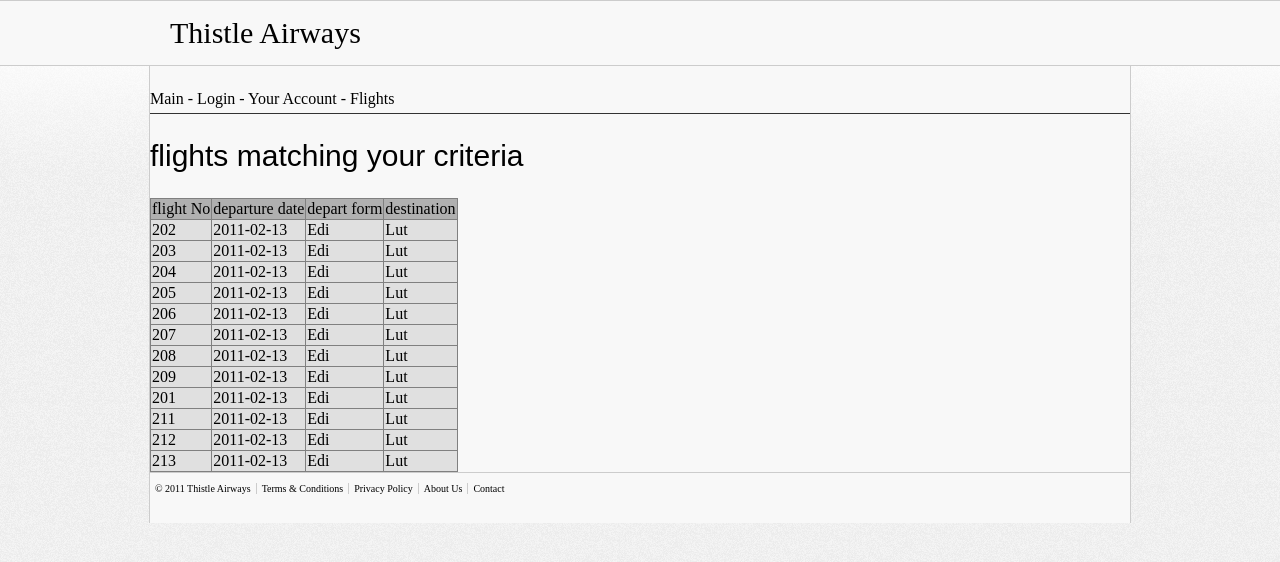
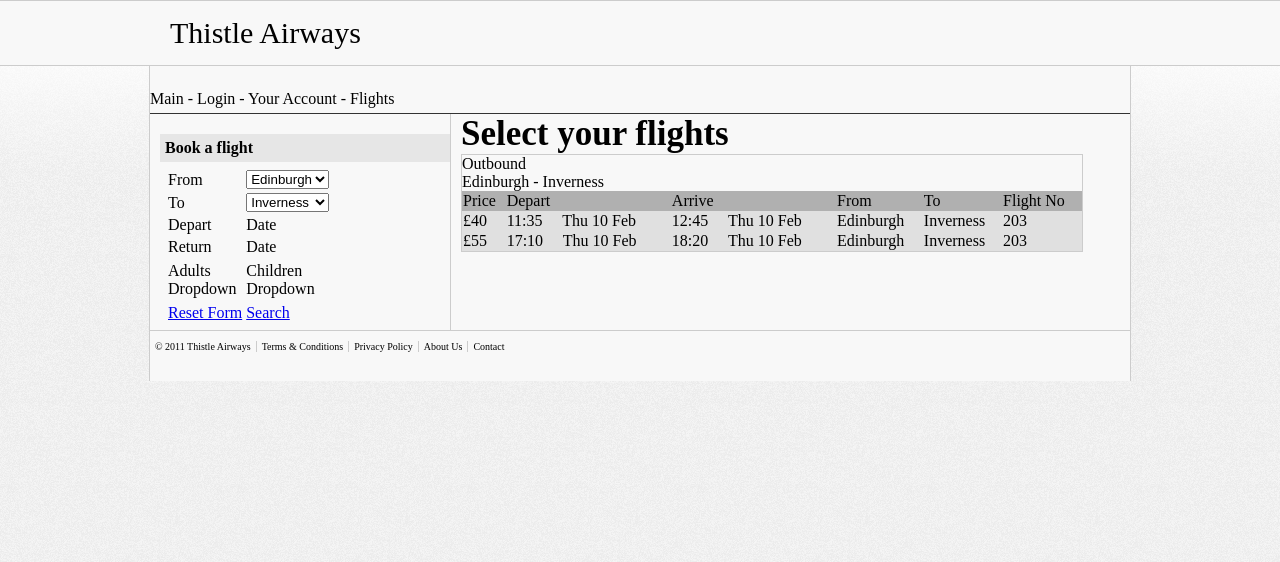
Before and after one commit to thistle-airways/prototype, a PHP site: page /index.php?page=flights in a window 1280 px wide. Shown: the top 562 px of the page. Run offline with PHP 8.4, Linux system fonts and the light colour scheme.

Commit message:
Cleaned up JS routing. Modified dropdown() to support default entry. Included left-column in flights.php. Started reworking flights.php in imitation of commercial airline websites.

```diff
--- a/front_end/assets/style/style.css
+++ b/front_end/assets/style/style.css
@@ -86,11 +86,14 @@ padding-bottom:5px;
 	width: 300px;
 	border-right:1px solid #ccc;
 	padding-top:20px;
+	margin-right:10px;
 }
 
 .content-body {
 	float:left;
-	padding:20px 0px 0px 10px;
+	padding-top:20px;
+	word-wrap:normal;
+	width:660px;
 }
 
 #flight-search {
@@ -106,20 +109,34 @@ padding-bottom:5px;
 
 #search-table {
 	padding:5px;
-	}
+}
 
 #displayFlights {
 	border-spacing: 0px;
 	border-collapse: collapse;
-	background-color:#E0E0E0 ;
-}
-
-#displayFlights th{
-background: #B0B0B0;
-font-weight: normal;
+	background-color:#E0E0E0;
+	width:620px;
 }
 
 #displayFlights tr:hover { background-color: #B0B0B0; }
+
+#displayFlights .row-title
+{
+font-weight: normal;
+background: #B0B0B0;
+}
+
+
+
+#outbound {
+}
+
+#outbound .flights {
+}
+
+#outbound .flights.title {
+	font-weight: bold;
+}
 
 #flightData
 {
@@ -128,8 +145,14 @@ font-weight: normal;
 	text-align:right;
 	background-color:#D8D8D8   ;
 }
-#flightData th
-{
-font-weight: normal;
-background: #B0B0B0;
+
+.page-title {
+	font-weight:bold;
+	font-size:35;
 }
+
+div.results-box {
+	float:left;
+	border:1px solid #ccc;
+	border-spacing:3px;
+}
--- a/front_end/config/definitions.inc.php
+++ b/front_end/config/definitions.inc.php
@@ -1,5 +1,5 @@
 <?php
 define ("SITE_NAME", "Thistle Airways");
 
-$destinations = array('Edinburgh', 'Glasgow', 'Aberdeen', 'Inverness');
+$destinations = array('', 'Edinburgh', 'Glasgow', 'Aberdeen', 'Inverness');
 ?>
--- a/front_end/config/functions.inc.php
+++ b/front_end/config/functions.inc.php
@@ -1,9 +1,10 @@
 <?php
 
-function dropdown($entries) {
-	echo '<select>';
-	for ($i = 0; $i < count($entries); $i++) { ?>
-		<option><?php echo $entries[$i]; ?></option>
+function dropdown($entries, $default) {
+	echo "<select>";
+	for ($i = 0; $i < count($entries); $i++) {
+		if ($entries[$i] == $default) { ?><option selected><?php } else { ?><option><?php }
+		echo $entries[$i]; ?></option>
 	<?php	}
 	echo '</select>';
 }
--- a/front_end/config/layout.inc.php
+++ b/front_end/config/layout.inc.php
@@ -2,9 +2,9 @@
 	<div id="page-inner">
         <div id="top-bar">
            <div id="page-title">Thistle Airways</div>
+
         </div>
         <div id="wrapper">
-
             <?php //Always include page title ?>
             <div id="header">
                 <?php include 'pages/header.php';?>
@@ -18,7 +18,7 @@
             elseif ($page == 'details') {?><div id="<?php echo $page; ?>"><?php include 'pages/details.php'; ?></div><?php }
             elseif ($page == 'confirmation') {?><div id="<?php echo $page; ?>"><?php include 'pages/confirmation.php'; ?></div><?php }
             elseif ($page == 'flights') {?><div id="<?php echo $page; ?>"><?php include 'pages/flights.php'; ?></div><?php }
-            elseif ($page == 'selectedFlight') {?><div id="<?php echo $page; ?>"><?php include 'pages/selectedFlight.php'; ?></div><?php }
+            elseif ($page == 'flight-details') {?><div id="<?php echo $page; ?>"><?php include 'pages/selectedFlight.php'; ?></div><?php }
             elseif ($page == 'bookingInfo') {?><div id="<?php echo $page; ?>"><?php include 'pages/bookingInfo.php'; ?></div><?php }
 
             //Else show page not found error
--- a/front_end/index.php
+++ b/front_end/index.php
@@ -1,14 +1,10 @@
 <script type="text/javascript">
 function select(key, type)
 {
-
-	if(type=='1')
+	if(type == '1')
 	{
-		window.location = "selectedFlight.html";
-
+		window.location = "flight-details.html";
 	}
-
-
 }
 </script>
 
@@ -18,8 +14,6 @@ function select(key, type)
 <?php
 //Determine page requested as parsed by .htaccess (if directory root, $page = 'index')
 $page = (isset($_GET['page']))? $_GET['page'] : 'index';
-$flightNo = (isset($_GET['flightNo']))? $_GET['flightNo'] : 'error';
-
 ?>
 <head>
     <?php
--- a/front_end/pages/flights.php
+++ b/front_end/pages/flights.php
@@ -1,21 +1,35 @@
+<div class="left-column">
+	<div id="flight-search">
+		<p class="search-heading">Book a flight</p>
 
-<div id="fsearch"><h2>flights matching your criteria </h4></div>
+		<!--Search fields populated from available destinations in DB -->
+		<table id="search-table">
+			<tr class="from"><td>From</td><td><?php dropdown($destinations, 'Edinburgh'); ?></td></tr>
+			<tr class="to"><td>To</td><td><?php dropdown($destinations, 'Inverness'); ?></td></tr>
+			<tr class="depart"><td>Depart</td><td>Date</td></tr>
+			<tr class="return"><td>Return</td><td>Date</td></tr>
+			<tr class="space" />
+			<tr class="people"><td>Adults<br />Dropdown</td><td>Children<br />Dropdown</td></tr>
+			<tr class="space" />
+			<tr class="actions"><td><a href="reset">Reset Form</a></td><td><a href="flights.html">Search</a></td></tr>
+		</table>
+	</div>
+</div>
 
 
-<table id="displayFlights" border=1>
-<tr><th>flight No</th><th>departure date</th><th>depart form</th><th>destination</th></tr>
-<tr><td onClick="select(1,1);">202</td><td>2011-02-13</td><td>Edi</td><td>Lut</td></tr>
-<tr><td>203</td><td>2011-02-13</td><td>Edi</td><td>Lut</td></tr>
-<tr><td>204</td><td>2011-02-13</td><td>Edi</td><td>Lut</td></tr>
-<tr><td>205</td><td>2011-02-13</td><td>Edi</td><td>Lut</td></tr>
-<tr><td>206</td><td>2011-02-13</td><td>Edi</td><td>Lut</td></tr>
-<tr><td>207</td><td>2011-02-13</td><td>Edi</td><td>Lut</td></tr>
-<tr><td>208</td><td>2011-02-13</td><td>Edi</td><td>Lut</td></tr>
-<tr><td>209</td><td>2011-02-13</td><td>Edi</td><td>Lut</td></tr>
-<tr><td>201</td><td>2011-02-13</td><td>Edi</td><td>Lut</td></tr>
-<tr><td>211</td><td>2011-02-13</td><td>Edi</td><td>Lut</td></tr>
-<tr><td>212</td><td>2011-02-13</td><td>Edi</td><td>Lut</td></tr>
-<tr><td>213</td><td>2011-02-13</td><td>Edi</td><td>Lut</td></tr>
+<p class="page-title">Select your flights</p>
+<div class="results-box outbound">
+    <div class="heading">
+        <p class = "flights title">Outbound</p>
+        <p class = "flights subtitle">Edinburgh - Inverness</p>
+    </div>
+    <div class="results">
 
 
-</table>
+        <table id="displayFlights" class="outbound">
+        <tr class="row-title"><td>Price</td><td>Depart</td><td>Arrive</td><td>From</td><td>To</td><td>Flight No</td></tr>
+        <tr onClick="select(1,1);"><td>£40<br /><!--<input type="radio" name="select" value="203@100211" />--><td>11:35 &nbsp; &nbsp; Thu 10 Feb</td><td>12:45 &nbsp; &nbsp; Thu 10 Feb</td><td>Edinburgh</td><td>Inverness</td><td>203</td></tr>
+<tr onClick="select(1,1);"><td>£55<br /><!--<input type="radio" name="select" value="203@100211" />--><td>17:10 &nbsp; &nbsp; Thu 10 Feb</td><td>18:20 &nbsp; &nbsp; Thu 10 Feb</td><td>Edinburgh</td><td>Inverness</td><td>203</td></tr>
+        </table>
+    </div>
+</div>
--- a/front_end/pages/home.php
+++ b/front_end/pages/home.php
@@ -4,8 +4,8 @@
 
 		<!--Search fields populated from available destinations in DB -->
 		<table id="search-table">
-			<tr class="from"><td>From</td><td><?php dropdown($destinations); ?></td></tr>
-			<tr class="to"><td>To</td><td><?php dropdown($destinations); ?></td></tr>
+			<tr class="from"><td>From</td><td><?php dropdown($destinations, ''); ?></td></tr>
+			<tr class="to"><td>To</td><td><?php dropdown($destinations, ''); ?></td></tr>
 			<tr class="depart"><td>Depart</td><td>Date</td></tr>
 			<tr class="return"><td>Return</td><td>Date</td></tr>
 			<tr class="space" />
--- a/front_end/pages/selectedFlight.php
+++ b/front_end/pages/selectedFlight.php
@@ -1,4 +1,3 @@
-
 <h2>flight: 203</h2>
 
 <table id="flightData" border=1>
```
